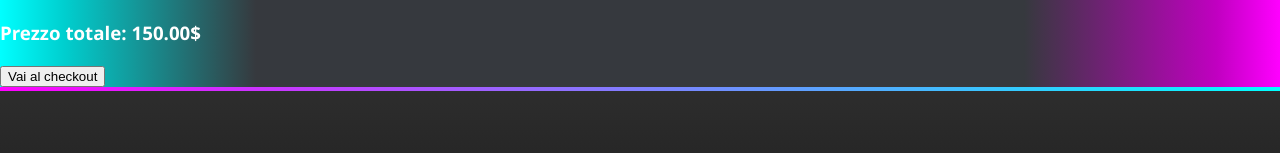
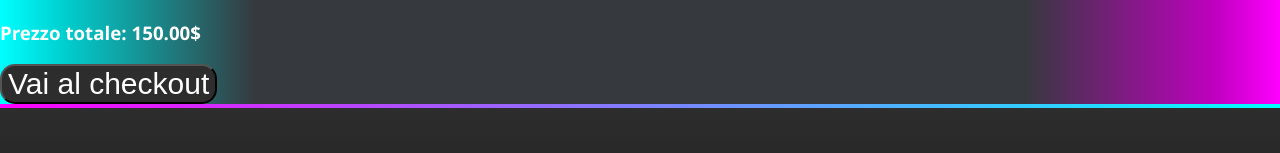
Before and after one commit to Alessio-Gasbarro/ecommerce_boolstop, a React (Vite) app in the folder ecommerce_boolstop_react/: page /basket in a window 1280 px wide. Shown: the part 2917-3070 px from the top of the page. Built offline with nearby package versions, Linux system fonts and the light colour scheme.

Commit message:
[UPD] created notFounfdPage

```diff
--- a/ecommerce_boolstop_react/src/App.jsx
+++ b/ecommerce_boolstop_react/src/App.jsx
@@ -3,6 +3,7 @@ import { BrowserRouter, Routes, Route } from 'react-router-dom';
 import Home from './pages/Home';
 import Videogames from './pages/Videogames';
 import Basket from './pages/Basket'
+import NotFoundPage from './pages/NotFoundPage';
 
 export default function App() {
   return (
@@ -11,6 +12,7 @@ export default function App() {
         <Route path="/" element={<Home />} />
         <Route path="/all" element={<Videogames />} />
         <Route path="/basket" element={<Basket />} />
+        <Route path="*" element={<NotFoundPage />}></Route>
       </Routes>
     </BrowserRouter>
   );
--- a/ecommerce_boolstop_react/src/index.css
+++ b/ecommerce_boolstop_react/src/index.css
@@ -492,3 +492,32 @@ body {
 .copyright {
     color: lightslategrey;
 }
+
+/* sezione page not found */
+
+.not-found {
+    margin: 0 auto;
+    max-width: 500px;
+    font-size: 37px;
+    text-align: center;
+}
+
+.btn {
+    color: white;
+    margin-left: 20px;
+    max-width: 400px;
+    text-decoration: none;
+    background-color: #2d2d2d;
+    border-radius: 15px;
+    margin: 0 auto;
+    font-size: 30px;
+}
+
+.text-center {
+    text-align: center;
+}
+
+.btn:hover {
+    transform: translateY(-2px);
+    background: linear-gradient(135deg, #1a1a1a, #0044ff);
+}
--- /dev/null
+++ b/ecommerce_boolstop_react/src/pages/NotFoundPage.jsx
@@ -0,0 +1,13 @@
+import { Link } from 'react-router-dom'
+
+const NotFoundPage = () => {
+    return (
+        <div className="not-found">
+            <h2 className='text-center'>Ops.. Error 404 <br /> PAGE NOT FOUND</h2>
+            <p>Pagina non trovata</p>
+            <Link to="/" className="btn"><p className='text-center btn'> Torna alla Homepage</p></Link>
+        </div>
+    )
+}
+
+export default NotFoundPage;
```
